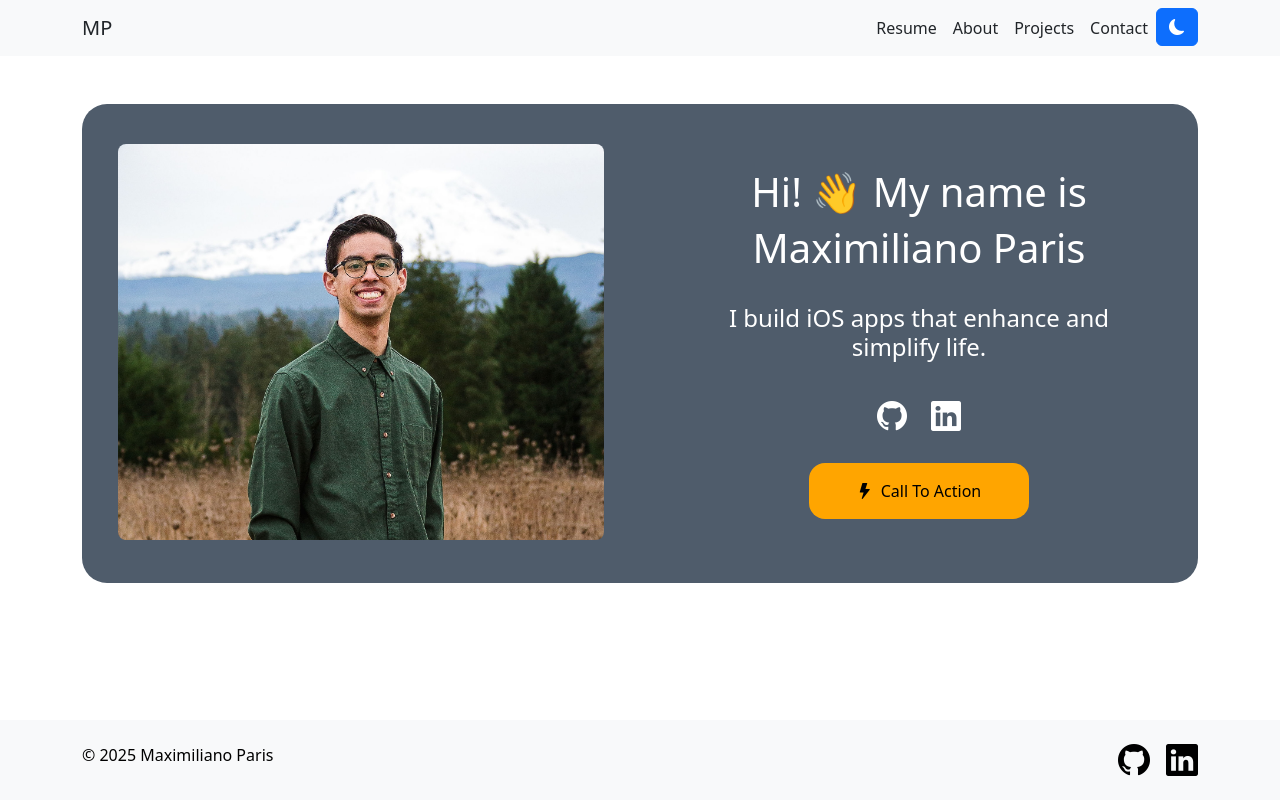
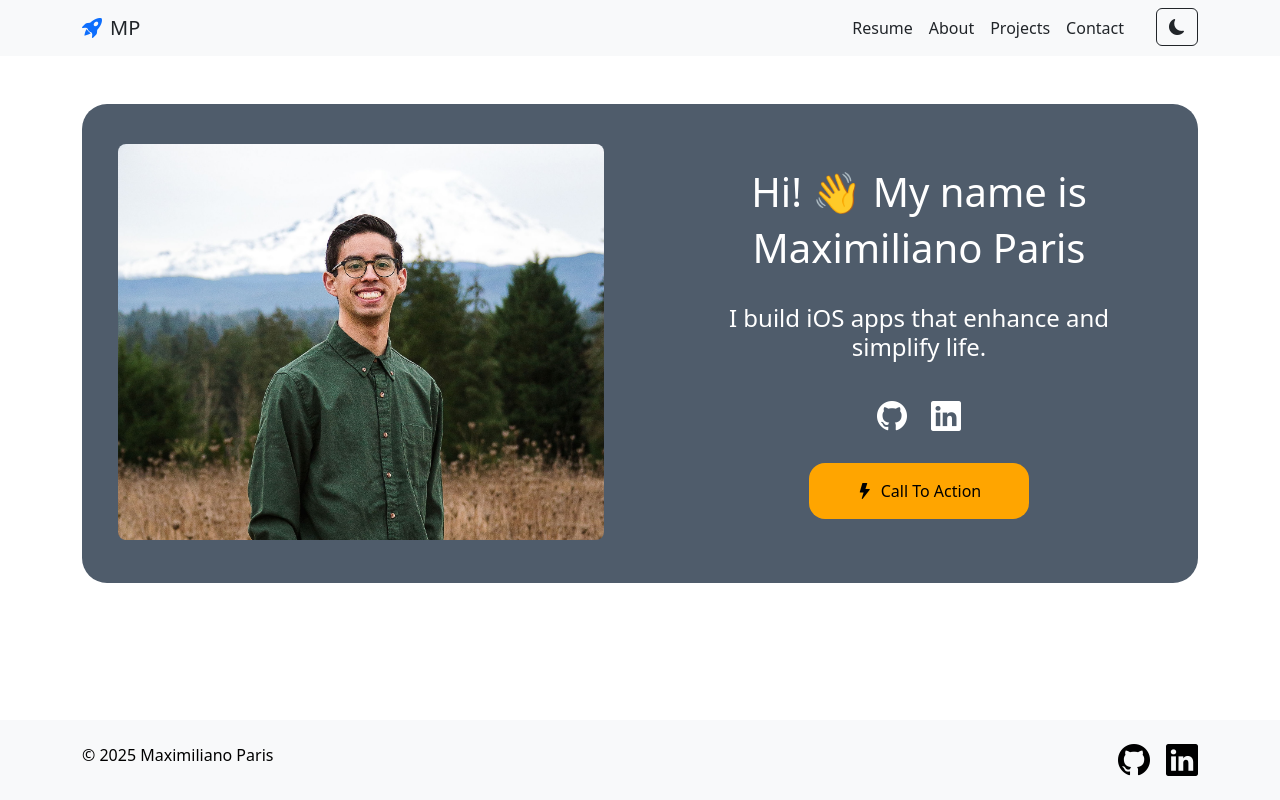
Before and after one commit to maxiparis/portfolio, a React (Vite) app: page / in a window 1280 px wide. Built offline with nearby package versions, Linux system fonts and the light colour scheme.

Commit message:
feat: improved theme button and added rocket button in brand icons

```diff
--- /dev/null
+++ b/src/assets/ButtonWithIcon.tsx
@@ -0,0 +1,4 @@
+<Button style={{ backgroundColor: 'orange', color: 'black', border: 'none' }}>
+    <i className="bi bi-lightning me-2"></i>
+    See My Projects
+</Button>
--- a/src/components/Hero.tsx
+++ b/src/components/Hero.tsx
@@ -41,10 +41,16 @@ export default function Hero() {
                 </Stack>
 
                 <Button
-                  style={{backgroundColor: "orange"}}
+                  style={{backgroundColor: "orange", transition: "background-color 0.3s ease, color 0.3s ease"}}
                   className="text-black border-0 px-5 py-3 rounded-4"
-                  onMouseEnter={(e) => (e.currentTarget.style.backgroundColor = "#ff9900")}
-                  onMouseLeave={(e) => (e.currentTarget.style.backgroundColor = "orange")}
+                  onMouseEnter={(e) => {
+                    e.currentTarget.style.backgroundColor = "#ffaa33";
+                    e.currentTarget.style.color = "white";
+                  }}
+                  onMouseLeave={(e) => {
+                    e.currentTarget.style.backgroundColor = "orange";
+                    e.currentTarget.style.color = "black";
+                  }}
                 >
                   <i className="bi bi-lightning-fill me-2"></i>
                   Call To Action
--- a/src/components/Navbar.tsx
+++ b/src/components/Navbar.tsx
@@ -8,7 +8,9 @@ export default function NavigationBar() {
     return (
         <Navbar expand="lg" className={theme === "light" ? "bg-light" :"bg-gray"}  variant={theme === "light" ? "light" :"dark"} fixed="top">
             <Container>
-                <Navbar.Brand as={NavLink} className={getStyle.text} to="/">MP</Navbar.Brand>
+                <Navbar.Brand as={NavLink} className={getStyle.text} to="/">
+                    <i className={`bi bi-rocket-takeoff-fill bg-pr ${getStyle.rocketColor}`} style={{marginRight: "8px"}}></i>MP
+                </Navbar.Brand>
                 <Navbar.Toggle aria-controls="navbar-content" />
                 <Navbar.Collapse id="navbar-content" className="justify-content-end">
                     <Nav >
@@ -26,11 +28,11 @@ export default function NavigationBar() {
                             <Nav.Link className={getStyle.text} href="contact">Contact</Nav.Link>
                         </Nav.Item>
                         <Nav.Item>
-                            <Button onClick={toggleTheme}>
-                                {theme === "light"
-                                  ? <i className="bi bi-moon-fill"></i>
-                                  : <i className="bi bi-sun-fill"></i>
-                                }
+                            <Button
+                              variant={getStyle.themeVariant}
+                              onClick={toggleTheme}
+                              className="ms-lg-4">
+                                <i className={getStyle.themeIcon}></i>
                             </Button>
                         </Nav.Item>
                     </Nav>
--- a/src/components/ThemeSetter.tsx
+++ b/src/components/ThemeSetter.tsx
@@ -6,7 +6,12 @@ import React, {createContext, useContext, useMemo, useState} from "react";
 interface ThemeContextType {
     theme: string;
     toggleTheme: () => void;
-    getStyle: {text: string}
+    getStyle: {
+        text: string,
+        themeIcon: string,
+        themeVariant: string,
+        rocketColor: string
+    }
 }
 
 // Create the context with undefined as the default value
@@ -27,9 +32,15 @@ export function ThemeSetter({ children }: { children: React.ReactNode }) {
     const styles = {
         light: {
             text: "text-dark",
+            themeIcon: "bi bi-moon-fill",
+            themeVariant: "outline-dark",
+            rocketColor: "text-primary"
         },
         dark: {
             text: "text-white",
+            themeIcon: "bi bi-sun-fill",
+            themeVariant: "outline-light",
+            rocketColor: "text-info"
         },
     };
 
```
